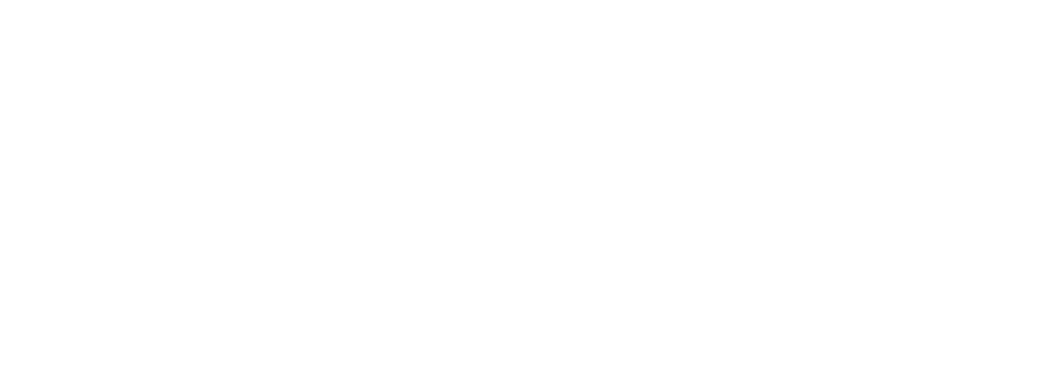
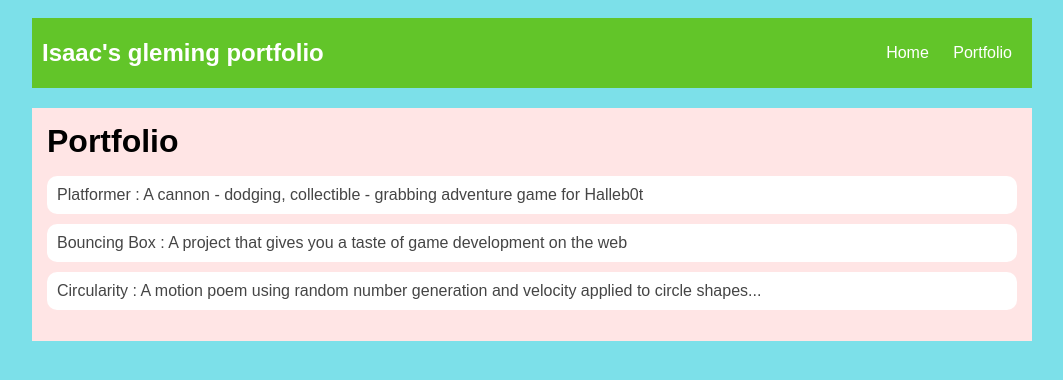
Before and after one commit to ITolliver/ITolliver.github.io, a plain HTML site: page portfolio.html in a window 1280 px wide. Shown: the whole page, without its empty margins (108-1171 px from the left). Drawn offline with Linux system fonts and the light colour scheme.

Commit message:
add portfolio.html file

```diff
--- a/portfolio.html
+++ b/portfolio.html
@@ -0,0 +1,33 @@
+<!DOCTYPE HTML>
+<html>
+    <head>
+        <title>Isaac's briliant Website</title>
+        <link rel="stylesheet" href="style.css">
+    </head>
+
+    <body>
+        <div id="all-contents">
+            <nav>
+                <h1>Isaac's gleming portfolio</h1>
+                <ul id="nav-ul">
+                   <li class="nav-li">
+                   <a class="nav-a" href="index.html">Home</a>
+                 </li>
+                 <li class="nav-li">
+                   <a class="nav-a" href="portfolio.html">Portfolio</a>
+                 </li>
+             </ul>
+         </nav>
+         <main>
+            <div class="content">
+                <h1>Portfolio</h1>
+                <ul id="portfolio">
+                    <li><a href="projects/platformer/">Platformer : A cannon - dodging, collectible - grabbing adventure game for Halleb0t</a></li>
+                    <li><a href="projects/bouncing-box/">Bouncing Box : A project that gives you a taste of game development on the web </a></li>
+                    <li><a href="projects/circularity/">Circularity : A motion poem using random number generation and velocity applied to circle shapes...</a></li>
+                </ul>
+            </div>
+         </main>
+     </div>
+    </body>
+</html>
--- a/style.css
+++ b/style.css
@@ -61,3 +61,29 @@ main {
 h2, h3 {
     margin: 0px;
 }
+
+         /* portfolio styles */
+         .content h1 {
+            color: black;
+        }
+
+        #portfolio {
+            list-style-type: none;
+            padding-left: 0;
+        }
+
+        #portfolio li {
+            background: #fff;
+            padding: 10px;
+            border-radius: 10px;
+            margin-bottom: 10px;
+        }
+
+        #portfolio li:hover {
+            background: #eee;
+        }
+
+        #portfolio a {
+            text-decoration: none;
+            color: #454545;
+        }
```
